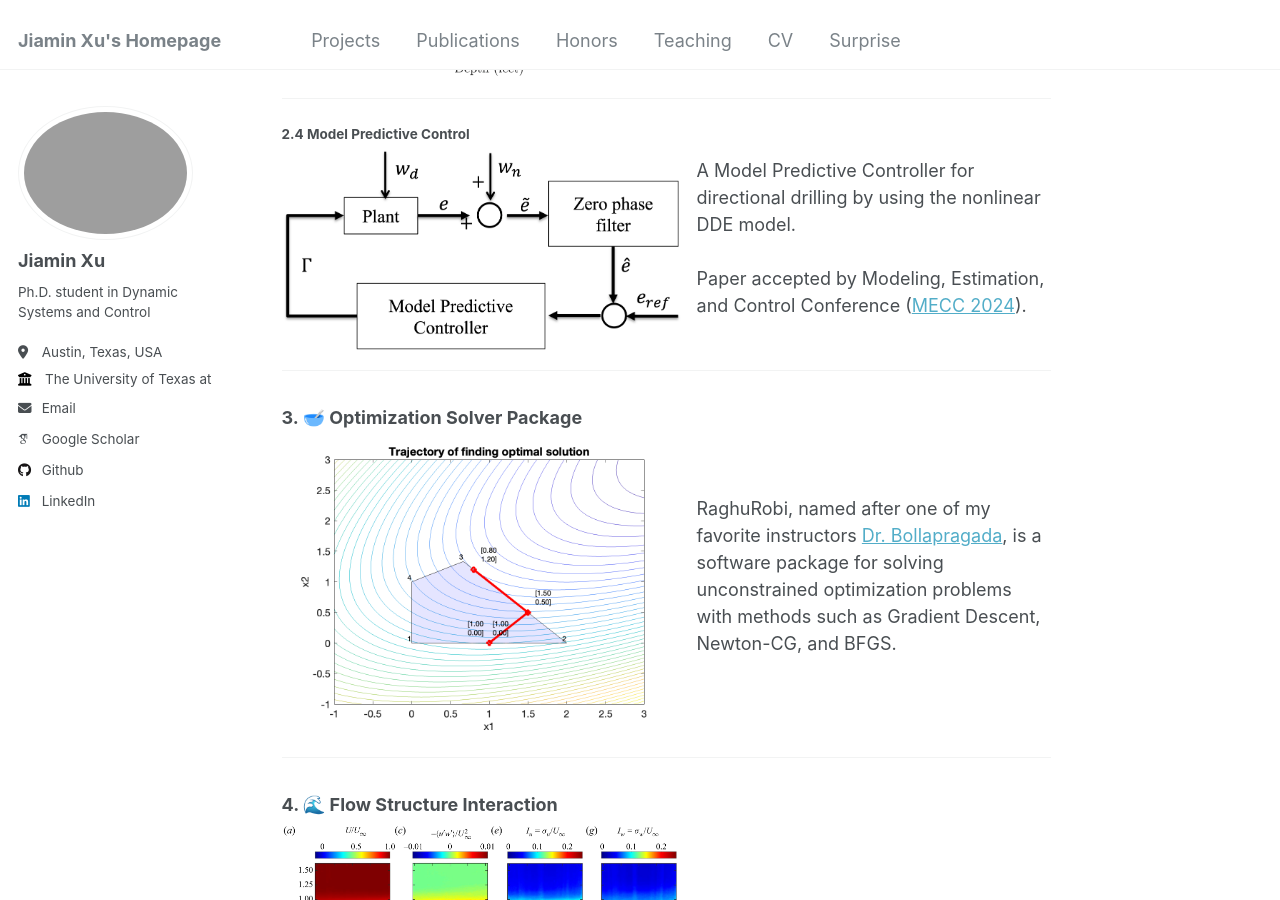
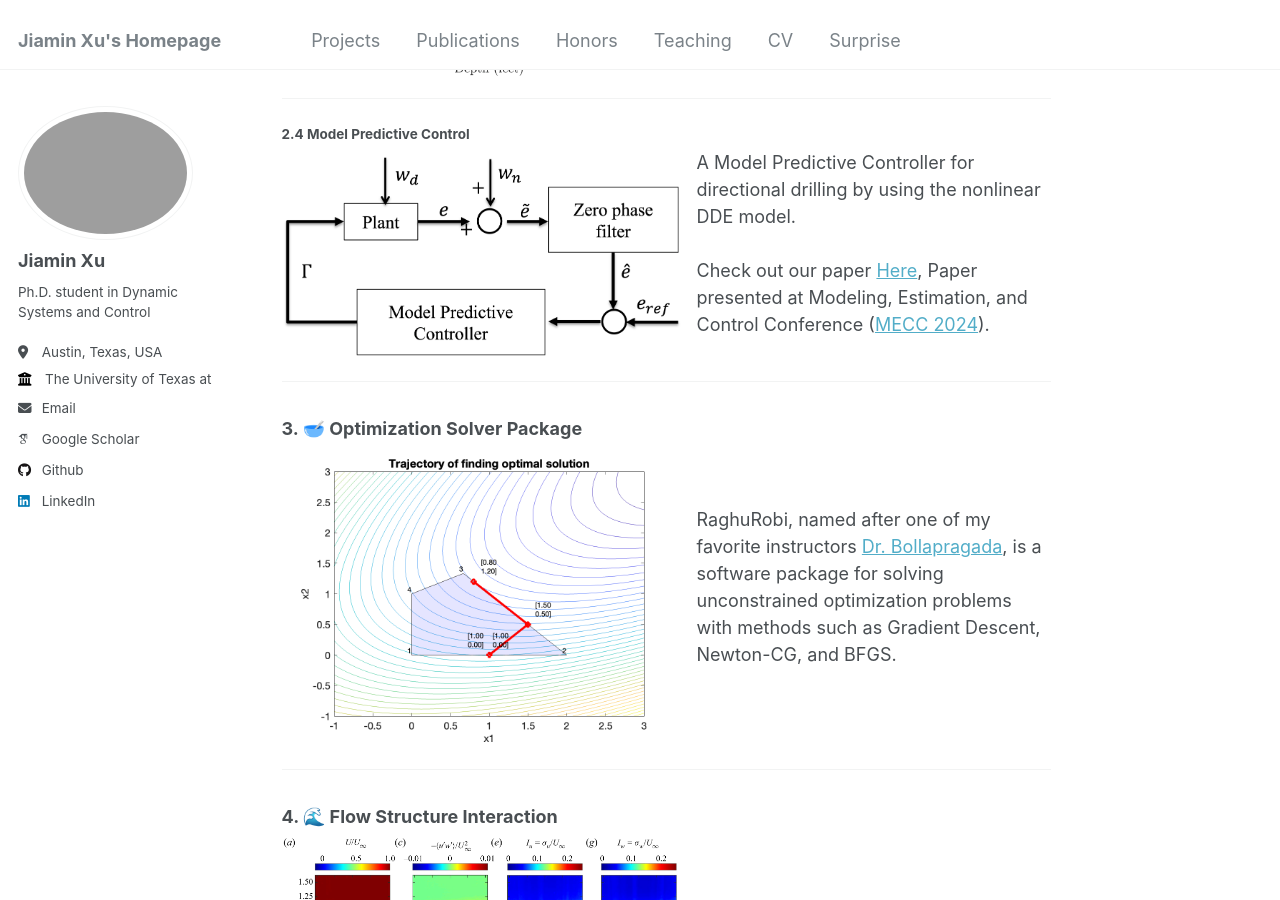
Before and after one commit to Jiaminx7/Website, a Jekyll site: the page built from _pages/about.md, in a window 1280 px wide and 900 px high, scrolled down 3610 px. Built offline with Jekyll 4.4.1, drawn with Linux system fonts in a browser that asks for light colours; some web fonts are replaced.

Commit message:
Update content

```diff
--- a/_pages/about.md
+++ b/_pages/about.md
@@ -102,7 +102,7 @@ My research centers on the integration of advanced physics-based and machine lea
     <img src="https://jiaminx7.github.io/Website/images/MPC.png" alt="MPC" style="margin-right: 15px; width: 400px;">
     <p>A Model Predictive Controller for directional drilling by using the nonlinear DDE model.
 
-    <br><br>Paper accepted by Modeling, Estimation, and Control Conference (<a href="https://www.sciencedirect.com/science/article/pii/S2405896325000576" target="_blank">MECC 2024</a>).
+    <br><br>Check out our paper <a href="https://www.sciencedirect.com/science/article/pii/S2405896325000576" target="_blank">Here</a>, Paper presented at Modeling, Estimation, and Control Conference (<a href="https://mecc2024.a2c2.org/" target="_blank">MECC 2024</a>).
     </p>
 </div>
 <hr>
```
